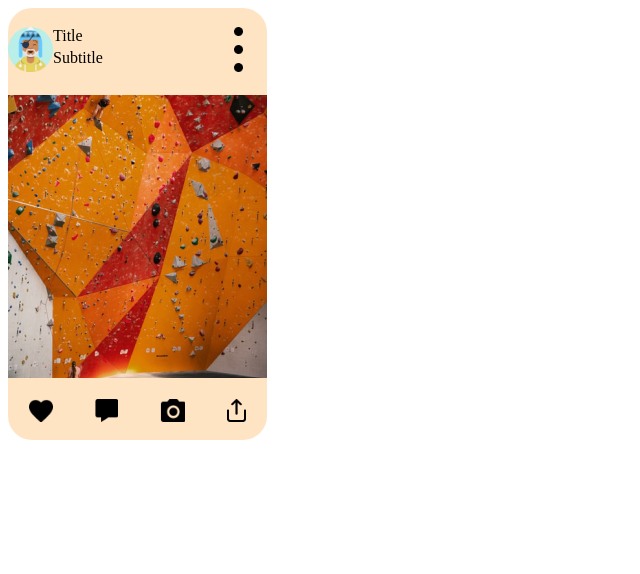
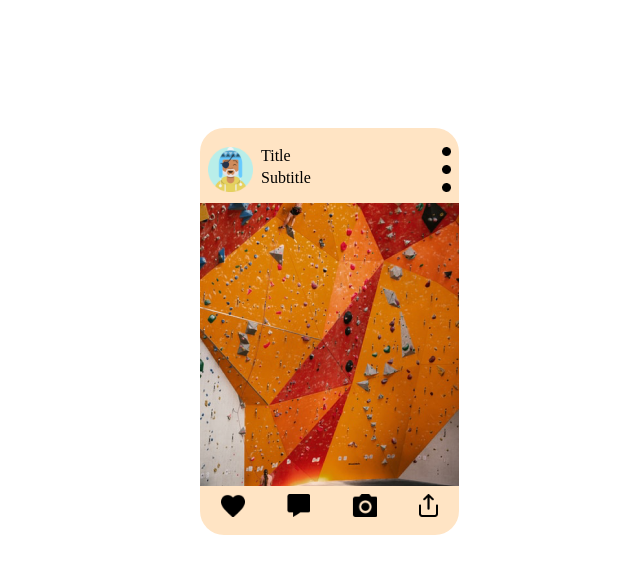
Before and after one commit to lvlux9/projects, a plain HTML site: page ui_card/index.html in a window 1280 px wide. Shown: the whole page, without its empty margins (0-640 px from the left). Drawn offline with Linux system fonts and the light colour scheme.

Commit message:
blah blah blah

```diff
--- a/ui_card/style.css
+++ b/ui_card/style.css
@@ -11,8 +11,9 @@ html{
     justify-content: space-between;
     background-color: bisque;
     border-radius: 1.5em;
-    height: 400px;
-
+    height: 375px;
+    margin-left: 15vw;
+    margin-top: 15vh;
 }
 
 header{
@@ -22,6 +23,7 @@ header{
     align-items: center;
     height: 50px;
     width: 100%;
+    padding-left: .5em;
 }
 
 /* .profile_post_image{
@@ -59,9 +61,10 @@ footer{
     display: flex;
     flex-direction: column;
     width: 70%;
-
+    padding-left: .5em;
 }
 
 .more_icon{
     order: 3;
+
 }
```
